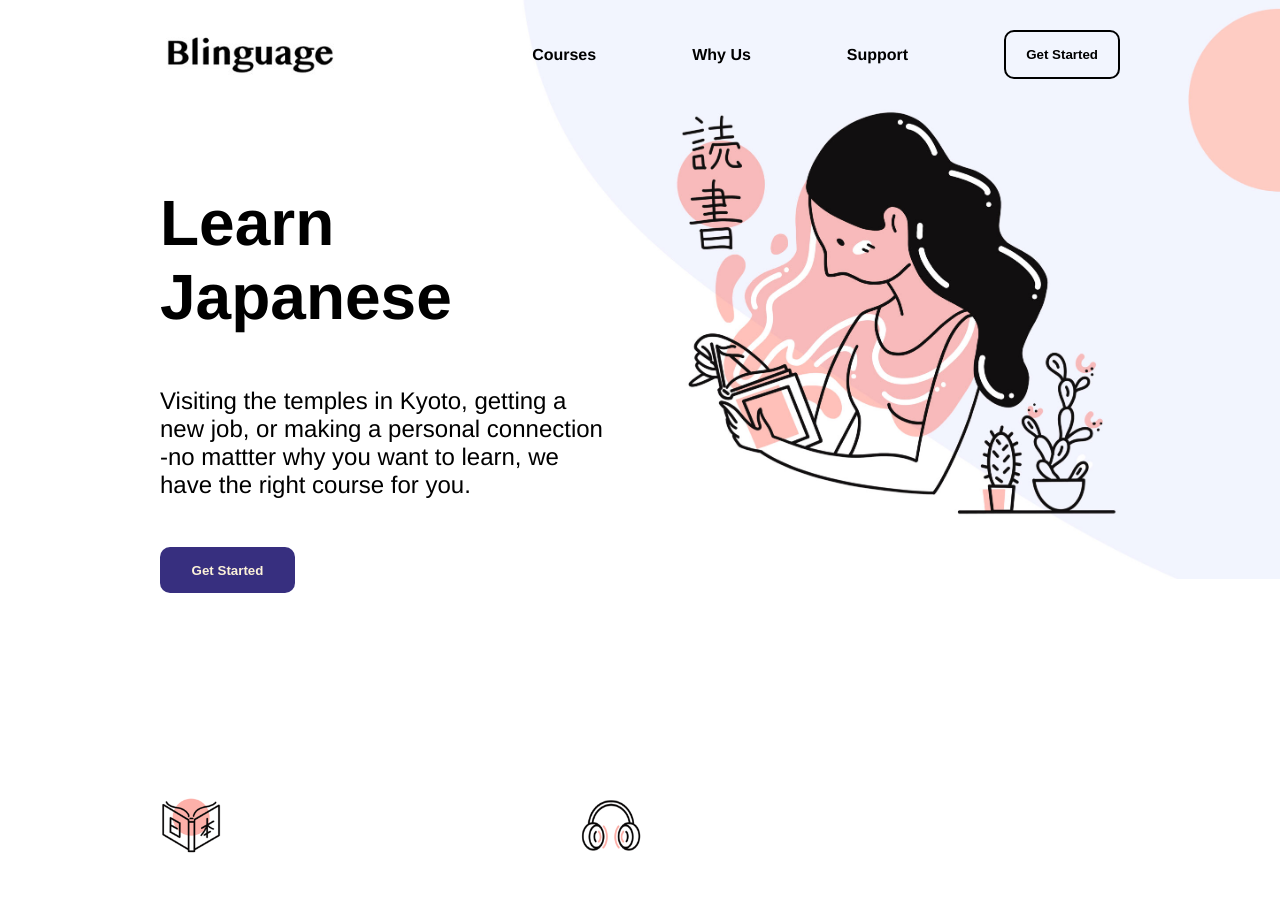
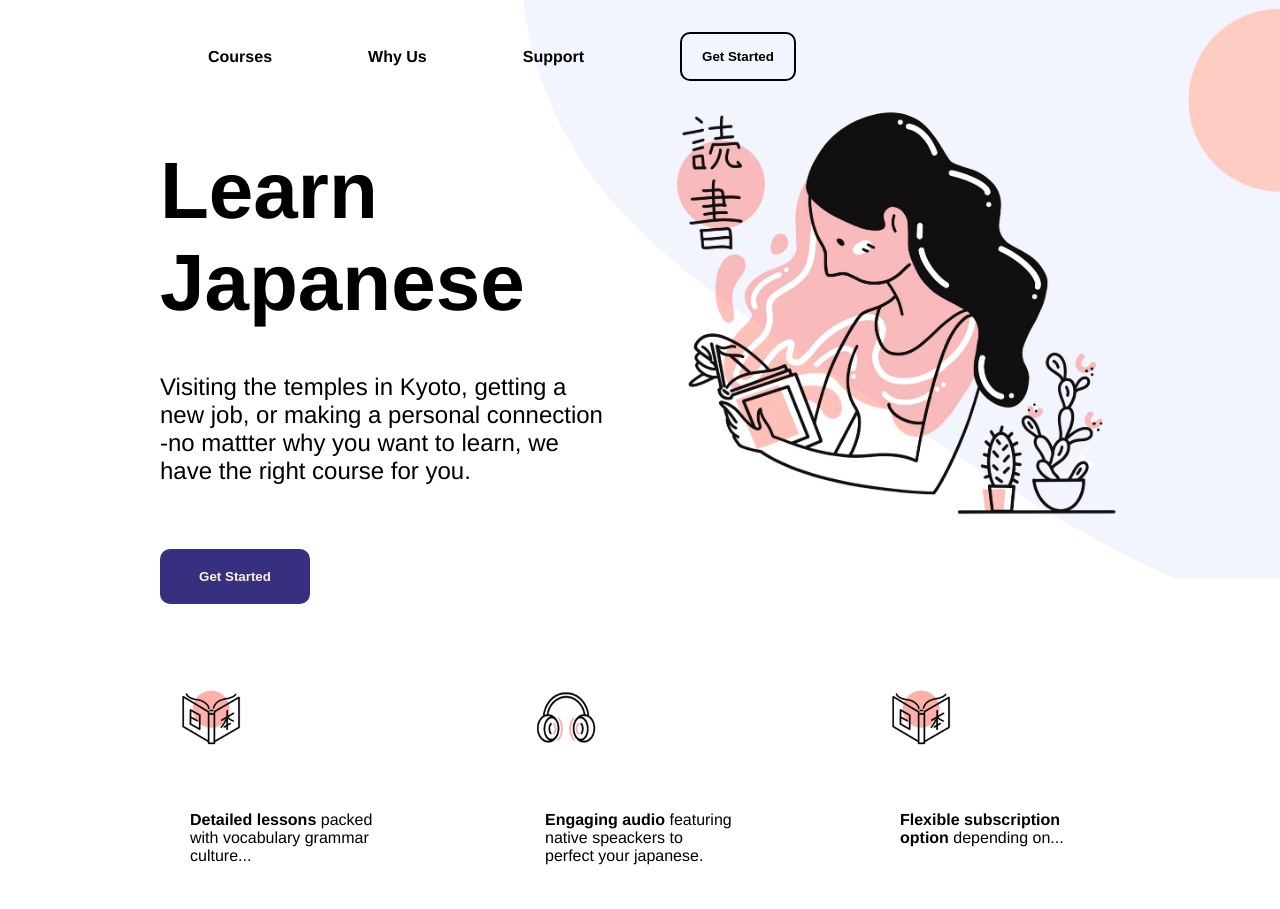
Before and after one commit to Pierre-LouisDeu/blinguage-landing-page, a Next.js app: page / in a window 1280 px wide. Shown: the top 909 px of the page. Built offline with nearby package versions, Linux system fonts and the light colour scheme.

Commit message:
feat: add transition effect on courses

```diff
--- a/pages/index.tsx
+++ b/pages/index.tsx
@@ -12,7 +12,7 @@ export default function Home() {
       </Head>
 
       <main className={styles.main}>
-        <div className={styles.container}>
+        <div className={styles.navContainer}>
           <a className={styles.logo}></a>
           <nav className={styles.nav}>
             <ul>
@@ -31,8 +31,10 @@ export default function Home() {
                   Support
                 </a>
               </li>
+              <li>
+                <button className={styles.buttonPrimary}>Get Started</button>
+              </li>
             </ul>
-            <button className={styles.buttonPrimary}>Get Started</button>
           </nav>
         </div>
 
@@ -49,8 +51,8 @@ export default function Home() {
           </div>
         </section>
 
-        <section className={styles.courses}>
-          <div className={styles.courseSection}>
+        <section className={styles.coursesContainer}>
+          <div className={styles.course}>
             <Image
               src="/assets/book.png"
               className={styles.courseImage}
@@ -63,7 +65,7 @@ export default function Home() {
               culture...
             </p>
           </div>
-          <div className={styles.courseSection}>
+          <div className={styles.course}>
             <Image
               src="/assets/headset.png"
               className={styles.courseImage}
@@ -76,7 +78,7 @@ export default function Home() {
               your japanese.
             </p>
           </div>
-          <div className={styles.courseSection}>
+          <div className={styles.course}>
             <Image
               src="/assets/book.png"
               className={styles.courseImage}
--- a/styles/Home.module.scss
+++ b/styles/Home.module.scss
@@ -1,25 +1,15 @@
 .main {
   display: flex;
   flex-direction: column;
+  height: 100vh;
+  justify-content: space-between;
 }
 
 @mixin container {
   display: flex;
   justify-content: space-between;
   flex-wrap: wrap;
-  margin: 30px 20vh;
-}
-
-.container {
-  @include container;
-}
-
-.logo {
-  background-image: url(/assets/logo.jpg);
-  width: 300px;
-  background-size: 60%;
-  background-position: left;
-  background-repeat: no-repeat;
+  margin: 4vh 20vh;
 }
 
 @mixin button {
@@ -30,6 +20,19 @@
   transition: all 0.2s ease-in-out;
 }
 
+// Navbar section
+
+.navContainer {
+  @include container;
+
+  .logo {
+    background-image: url(/assets/logo.jpg);
+    width: 300px;
+    background-size: 60%;
+    background-position: left;
+    background-repeat: no-repeat;
+  }
+
   .buttonPrimary {
     @include button;
     background-color: rgba(255, 255, 255, 0);
@@ -38,44 +41,22 @@
       cursor: pointer;
     }
   }
-
-.buttonSecondary {
-  @include button;
-  border: none;
-  background-color: #372f7f;
-  color: #fcf2d9;
-  width: 30%;
-  height: 10%;
-  &:hover {
-    background-color: #ffccc4;
-    color: #000000;
-    cursor: pointer;
-  }
-}
-
-.nav {
+  ul {
     display: flex;
     align-items: center;
-
-  button {
-    margin-left: 3rem;
-  }
-
-  ul {
-    display: flex;
 
     li {
       font-weight: bold;
       margin: 0 3rem;
     }
 
-    .hoverUnderlineAnimation {
+    a {
       display: inline-block;
       position: relative;
       color: #000000;
     }
 
-    .hoverUnderlineAnimation::after {
+    a::after {
       content: "";
       position: absolute;
       width: 100%;
@@ -88,57 +69,87 @@
       transition: transform 0.25s ease-out;
     }
 
-    .hoverUnderlineAnimation:hover::after {
+    a:hover::after {
       transform: scaleX(1);
       transform-origin: bottom left;
     }
   }
 }
 
+// Hero section
+
 .hero {
   @include container;
-  margin: 3vh 20vh;
   width: 450px;
-}
 
   .heroText {
     h1 {
-    font-size: 4rem;
+      font-size: 80px;
       font-weight: bold;
-    margin-bottom: vh;
+      margin: 0;
     }
 
     p {
-    font-size: 1.5rem;
+      font-size: 24px;
       font-weight: 100;
-    margin-bottom: 6vh;
+      padding: 20px 0 40px 0;
     }
   }
 
-.courses {
-  @include container;
-  margin: 20vh 12vh;
-  padding-right: 20rem;
+  .buttonSecondary {
+    @include button;
+    border: none;
+    background-color: #372f7f;
+    color: #fcf2d9;
+    width: 150px;
+    height: 55px;
+    &:hover {
+      background-color: #ffccc4;
+      color: #000000;
+      cursor: pointer;
+    }
+  }
 }
 
-.courseSection {
+// Courses Section
+
+.coursesContainer {
+  @include container;
+  align-items: center;
+
+  .course {
     display: flex;
     flex-direction: column;
     align-items: flex-start;
-  margin: 0 5vw;
-  width: 220px;
+    margin-bottom: 20px;
+    width: 250px;
+    height: 243px;
+    transition: all 0.35s ease-in-out;
+    position: relative;
+    top: 0;
+    right: 0;
+    border-radius: 20px;
+
+    .courseImage {
+      scale: 0.6;
+    }
 
     p {
-    padding-top: 20px;
+      padding: 30px;
       font-weight: 100;
-  }
+      // text-align: justify;
 
       span {
         font-weight: bold;
       }
     }
 
-.courseImage {
-  margin: 0 -20px;
-  scale: 0.6;
+    &:hover {
+      cursor: pointer;
+      top: -10px;
+      right: -10px;
+      // box-shadow: -7px 7px 20px 2px rgb(55 47 127 / 25%);
+      box-shadow: -7px 7px 20px 2px rgba(0, 0, 0, 0.25);
     }
+  }
+}
```
Lines whose indentation alone changed are shown as unchanged.
